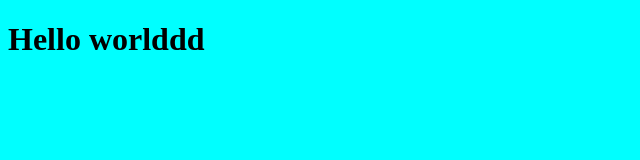
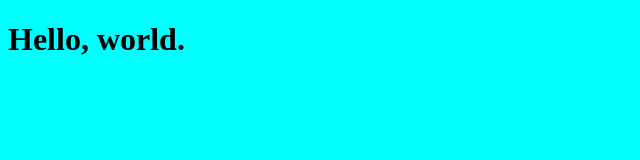
Before and after one commit to lmcwhorter/lmcwhorter.github.io, a plain HTML site: page index.html in a window 1280 px wide. Shown: the whole page, without its empty margins (0-640 px from the left). Drawn offline with Linux system fonts and the light colour scheme.

Commit message:
Corrected

```diff
--- a/index.html
+++ b/index.html
@@ -4,7 +4,7 @@
   <meta charset="UTF-8">
   <title>The Page</title>
   <link rel="stylesheet" href="css/styles.css">
-  <h1>Hello worlddd</h1>
+  <h1>Hello, world.</h1>
 </head>
 <body>
 
```
